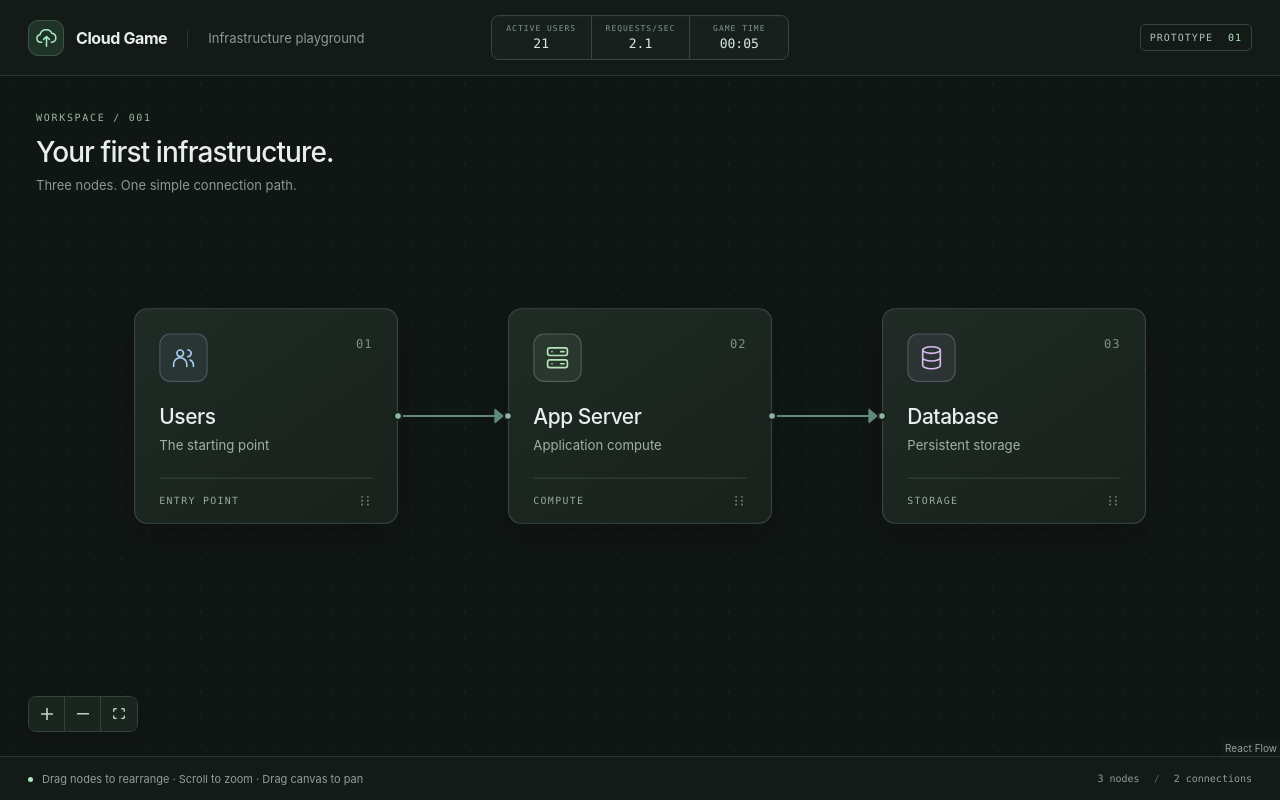
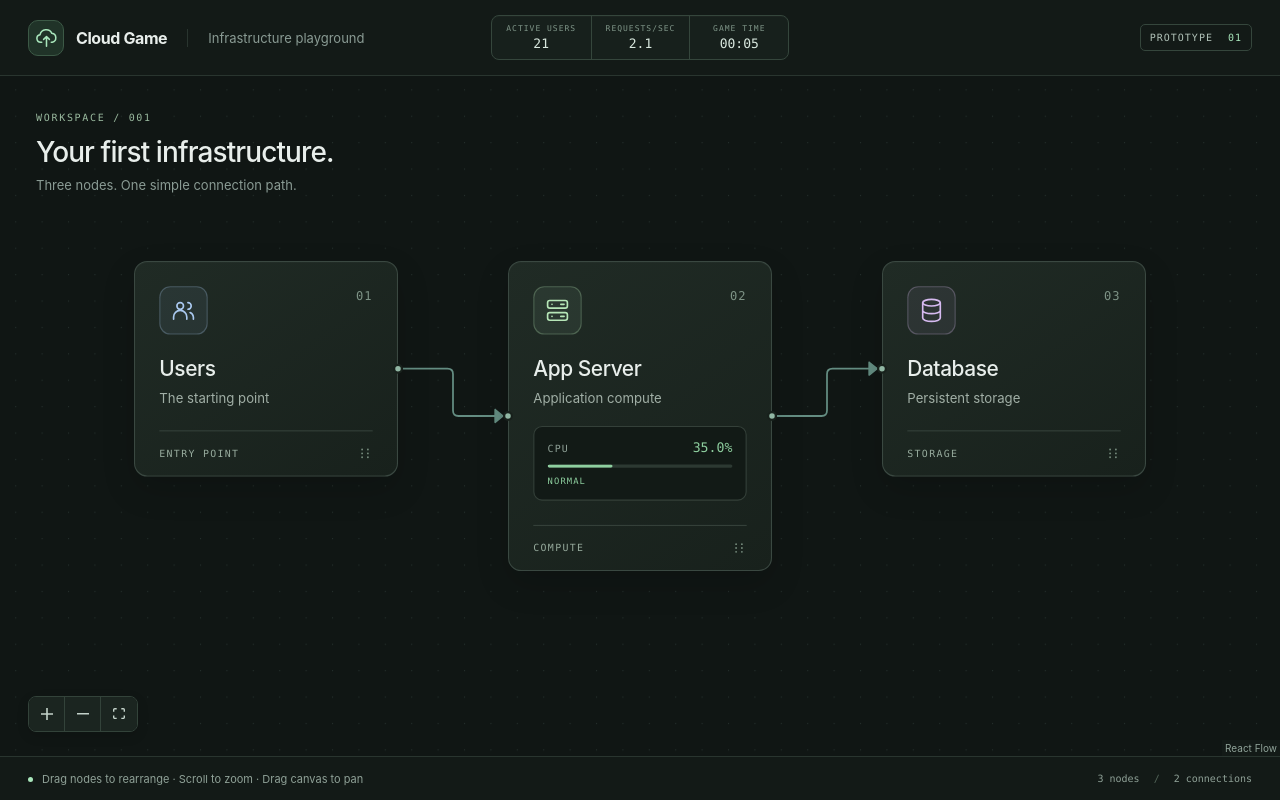
Before and after one commit to Eyadd101/mimar, a React (Vite) app: page / in a window 1280 px wide. Built offline with nearby package versions, Linux system fonts and the light colour scheme.

Commit message:
Add app server CPU simulation

```diff
--- a/src/App.css
+++ b/src/App.css
@@ -225,6 +225,69 @@
   font-size: 12px;
 }
 
+.server-cpu {
+  --cpu-color: #8ecf9f;
+  position: relative;
+  margin-top: 18px;
+  padding: 12px;
+  border: 1px solid #344039;
+  border-radius: 8px;
+  background: #121a16;
+}
+
+.server-cpu[data-status='elevated'] {
+  --cpu-color: #d6c46f;
+}
+
+.server-cpu[data-status='high'] {
+  --cpu-color: #e2a467;
+}
+
+.server-cpu[data-status='overloaded'] {
+  --cpu-color: #ef7777;
+}
+
+.server-cpu__summary {
+  display: flex;
+  align-items: baseline;
+  justify-content: space-between;
+  color: #8fa197;
+  font: 9px var(--mono);
+  letter-spacing: 1px;
+}
+
+.server-cpu__summary strong {
+  color: var(--cpu-color);
+  font-size: 12px;
+  font-weight: 500;
+  letter-spacing: 0;
+}
+
+.server-cpu__track {
+  height: 3px;
+  margin-top: 8px;
+  overflow: hidden;
+  border-radius: 2px;
+  background: #2c3932;
+}
+
+.server-cpu__fill {
+  display: block;
+  height: 100%;
+  border-radius: inherit;
+  background: var(--cpu-color);
+  transition: width 250ms ease;
+}
+
+.server-cpu__status {
+  display: block;
+  margin-top: 8px;
+  color: var(--cpu-color);
+  font: 8px var(--mono);
+  letter-spacing: 1px;
+  text-transform: uppercase;
+}
+
 .node-footer {
   display: flex;
   align-items: center;
@@ -342,7 +405,8 @@
 }
 
 @media (prefers-reduced-motion: reduce) {
-  .infrastructure-node {
+  .infrastructure-node,
+  .server-cpu__fill {
     transition: none;
   }
 }
--- a/src/App.tsx
+++ b/src/App.tsx
@@ -1,3 +1,4 @@
+import { useMemo } from 'react'
 import {
   Background,
   BackgroundVariant,
@@ -19,6 +20,21 @@ const fitViewOptions = { padding: 0.25, maxZoom: 1.1 }
 function App() {
   const [nodes, , onNodesChange] = useNodesState(initialNodes)
   const traffic = useTrafficSimulation()
+  const displayNodes = useMemo(
+    () =>
+      nodes.map((node) =>
+        node.id === 'server'
+          ? {
+              ...node,
+              data: {
+                ...node.data,
+                appServerMetrics: traffic.appServer,
+              },
+            }
+          : node,
+      ),
+    [nodes, traffic.appServer],
+  )
 
   return (
     <main className="game">
@@ -40,7 +56,7 @@ function App() {
 
       <section className="canvas" aria-label="Infrastructure canvas">
         <ReactFlow
-          nodes={nodes}
+          nodes={displayNodes}
           edges={initialEdges}
           onNodesChange={onNodesChange}
           nodeTypes={nodeTypes}
--- a/src/components/InfrastructureNode.tsx
+++ b/src/components/InfrastructureNode.tsx
@@ -9,6 +9,13 @@ const roleLabels: Record<InfrastructureNodeData['kind'], string> = {
   server: 'COMPUTE',
   database: 'STORAGE',
 }
+
+const statusLabels = {
+  normal: 'Normal',
+  elevated: 'Elevated',
+  high: 'High',
+  overloaded: 'Overloaded',
+} as const
 
 function NodeIcon({ kind }: Pick<InfrastructureNodeData, 'kind'>) {
   return (
@@ -61,6 +68,33 @@ export function InfrastructureNode({ data }: NodeProps<InfrastructureFlowNode>)
       </div>
       <h2 className="node-label">{data.label}</h2>
       <p className="node-description">{data.description}</p>
+      {data.kind === 'server' && data.appServerMetrics && (
+        <div
+          className="server-cpu"
+          data-status={data.appServerMetrics.status}
+        >
+          <div className="server-cpu__summary">
+            <span>CPU</span>
+            <strong>{data.appServerMetrics.cpuUsage.toFixed(1)}%</strong>
+          </div>
+          <div
+            className="server-cpu__track"
+            role="progressbar"
+            aria-label="App Server CPU usage"
+            aria-valuemin={0}
+            aria-valuemax={100}
+            aria-valuenow={data.appServerMetrics.cpuUsage}
+          >
+            <span
+              className="server-cpu__fill"
+              style={{ width: `${data.appServerMetrics.cpuUsage}%` }}
+            />
+          </div>
+          <span className="server-cpu__status">
+            {statusLabels[data.appServerMetrics.status]}
+          </span>
+        </div>
+      )}
       <div className="node-footer">
         <span>{roleLabels[data.kind]}</span>
         <svg
--- a/src/data/infrastructure.ts
+++ b/src/data/infrastructure.ts
@@ -1,10 +1,12 @@
 import { MarkerType, type Edge, type Node } from '@xyflow/react'
+import type { AppServerMetrics } from '../simulation/appServerSimulation'
 
 export type InfrastructureNodeData = {
   label: string
   kind: 'users' | 'server' | 'database'
   description: string
   number: string
+  appServerMetrics?: AppServerMetrics
 }
 
 export type InfrastructureFlowNode = Node<InfrastructureNodeData, 'infrastructure'>
--- /dev/null
+++ b/src/simulation/appServerSimulation.ts
@@ -0,0 +1,52 @@
+import { appServerSimulationConfig } from './config'
+
+export type AppServerStatus =
+  | 'normal'
+  | 'elevated'
+  | 'high'
+  | 'overloaded'
+
+export type AppServerMetrics = {
+  requestCapacity: number
+  cpuUsage: number
+  isOverloaded: boolean
+  status: AppServerStatus
+}
+
+const clamp = (value: number, minimum: number, maximum: number) =>
+  Math.min(Math.max(value, minimum), maximum)
+
+const roundToOneDecimal = (value: number) => Math.round(value * 10) / 10
+
+/**
+ * CPU usage is the share of request capacity currently in use:
+ * cpuUsage = (requestsPerSecond / requestCapacity) * 100
+ * The displayed percentage is capped at 100; overload remains a separate flag.
+ */
+export function calculateAppServerMetrics(
+  requestsPerSecond: number,
+): AppServerMetrics {
+  const { requestCapacity, elevatedCpuThreshold, highCpuThreshold } =
+    appServerSimulationConfig
+  const isOverloaded = requestsPerSecond > requestCapacity
+  const cpuUsage = roundToOneDecimal(
+    clamp((requestsPerSecond / requestCapacity) * 100, 0, 100),
+  )
+
+  let status: AppServerStatus = 'normal'
+
+  if (isOverloaded) {
+    status = 'overloaded'
+  } else if (cpuUsage >= highCpuThreshold) {
+    status = 'high'
+  } else if (cpuUsage >= elevatedCpuThreshold) {
+    status = 'elevated'
+  }
+
+  return {
+    requestCapacity,
+    cpuUsage,
+    isOverloaded,
+    status,
+  }
+}
--- a/src/simulation/config.ts
+++ b/src/simulation/config.ts
@@ -5,3 +5,9 @@ export const trafficSimulationConfig = {
   activeUsersAddedPerInterval: 1,
   requestsPerUserPerSecond: 0.1,
 } as const
+
+export const appServerSimulationConfig = {
+  requestCapacity: 6,
+  elevatedCpuThreshold: 60,
+  highCpuThreshold: 80,
+} as const
--- a/src/simulation/trafficSimulation.ts
+++ b/src/simulation/trafficSimulation.ts
@@ -1,9 +1,14 @@
 import { trafficSimulationConfig } from './config'
+import {
+  calculateAppServerMetrics,
+  type AppServerMetrics,
+} from './appServerSimulation'
 
 export type TrafficSimulationState = {
   activeUsers: number
   requestsPerSecond: number
   gameTimeSeconds: number
+  appServer: AppServerMetrics
 }
 
 const roundToOneDecimal = (value: number) => Math.round(value * 10) / 10
@@ -20,11 +25,13 @@ export function calculateRequestsPerSecond(activeUsers: number) {
 
 export function createInitialTrafficState(): TrafficSimulationState {
   const activeUsers = trafficSimulationConfig.initialActiveUsers
+  const requestsPerSecond = calculateRequestsPerSecond(activeUsers)
 
   return {
     activeUsers,
-    requestsPerSecond: calculateRequestsPerSecond(activeUsers),
+    requestsPerSecond,
     gameTimeSeconds: 0,
+    appServer: calculateAppServerMetrics(requestsPerSecond),
   }
 }
 
@@ -40,10 +47,12 @@ export function advanceTrafficSimulation(
     trafficSimulationConfig.initialActiveUsers +
     completedGrowthIntervals *
       trafficSimulationConfig.activeUsersAddedPerInterval
+  const requestsPerSecond = calculateRequestsPerSecond(activeUsers)
 
   return {
     activeUsers,
-    requestsPerSecond: calculateRequestsPerSecond(activeUsers),
+    requestsPerSecond,
     gameTimeSeconds,
+    appServer: calculateAppServerMetrics(requestsPerSecond),
   }
 }
```
